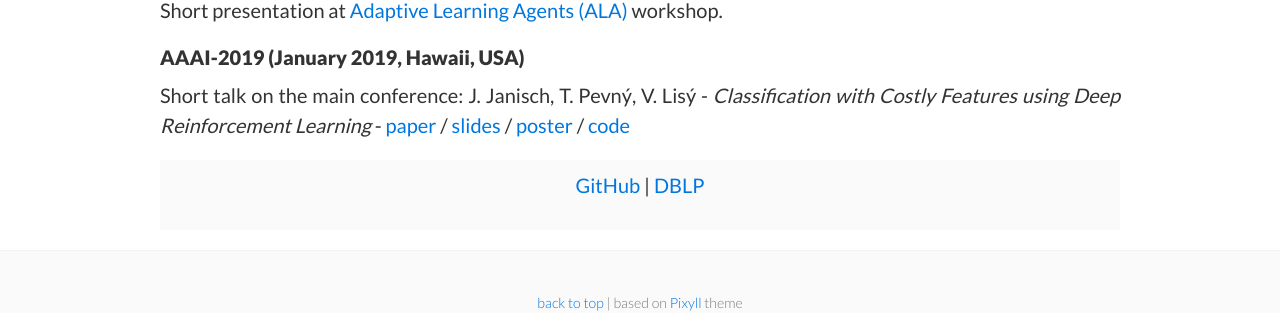
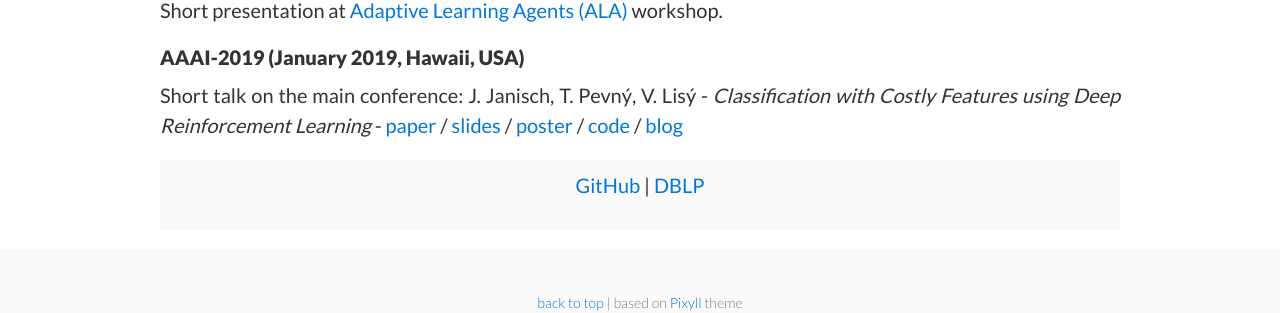
Before and after one commit to jaromiru/jaromiru.com, a Jekyll site: the page built from about.md, in a window 1280 px wide. Shown: the part 1324-1637 px from the top of the page. Built offline with Jekyll 4.4.1, drawn with Linux system fonts in a browser that asks for light colours.

Commit message:
updated about

```diff
--- a/about.md
+++ b/about.md
@@ -21,7 +21,7 @@ Short presentation at [Adaptive Learning Agents (ALA)](http://ala2018.it.nuigalw
 <!-- J. Janisch, T. Pevný, V. Lisý - *Classification with Costly Features using Deep Reinforcement Learning*, [online version](http://ala2018.it.nuigalway.ie/papers/ALA_2018_paper_24.pdf). -->
 
 #### AAAI-2019 (January 2019, Hawaii, USA)
-Short talk on the main conference: J. Janisch, T. Pevný, V. Lisý - *Classification with Costly Features using Deep Reinforcement Learning* - [paper](/media/about/aaai19_cwcf_paper.pdf) / [slides](/media/about/aaai19_cwcf_talk.pdf) / [poster](/media/about/aaai19_cwcf_poster.pdf) / [code](https://github.com/jaromiru/cwcf)
+Short talk on the main conference: J. Janisch, T. Pevný, V. Lisý - *Classification with Costly Features using Deep Reinforcement Learning* - [paper](/media/about/aaai19_cwcf_paper.pdf) / [slides](/media/about/aaai19_cwcf_talk.pdf) / [poster](/media/about/aaai19_cwcf_poster.pdf) / [code](https://github.com/jaromiru/cwcf) / [blog](/2019/02/07/hands-on-classification-with-costly-features/)
 
 <div style="padding: 10px; background-color: #fafafa; text-align: center;" markdown="1">
 [GitHub](https://github.com/jaromiru) | [DBLP](http://dblp.org/pers/hd/j/Janisch:Jarom=iacute=r)
```
